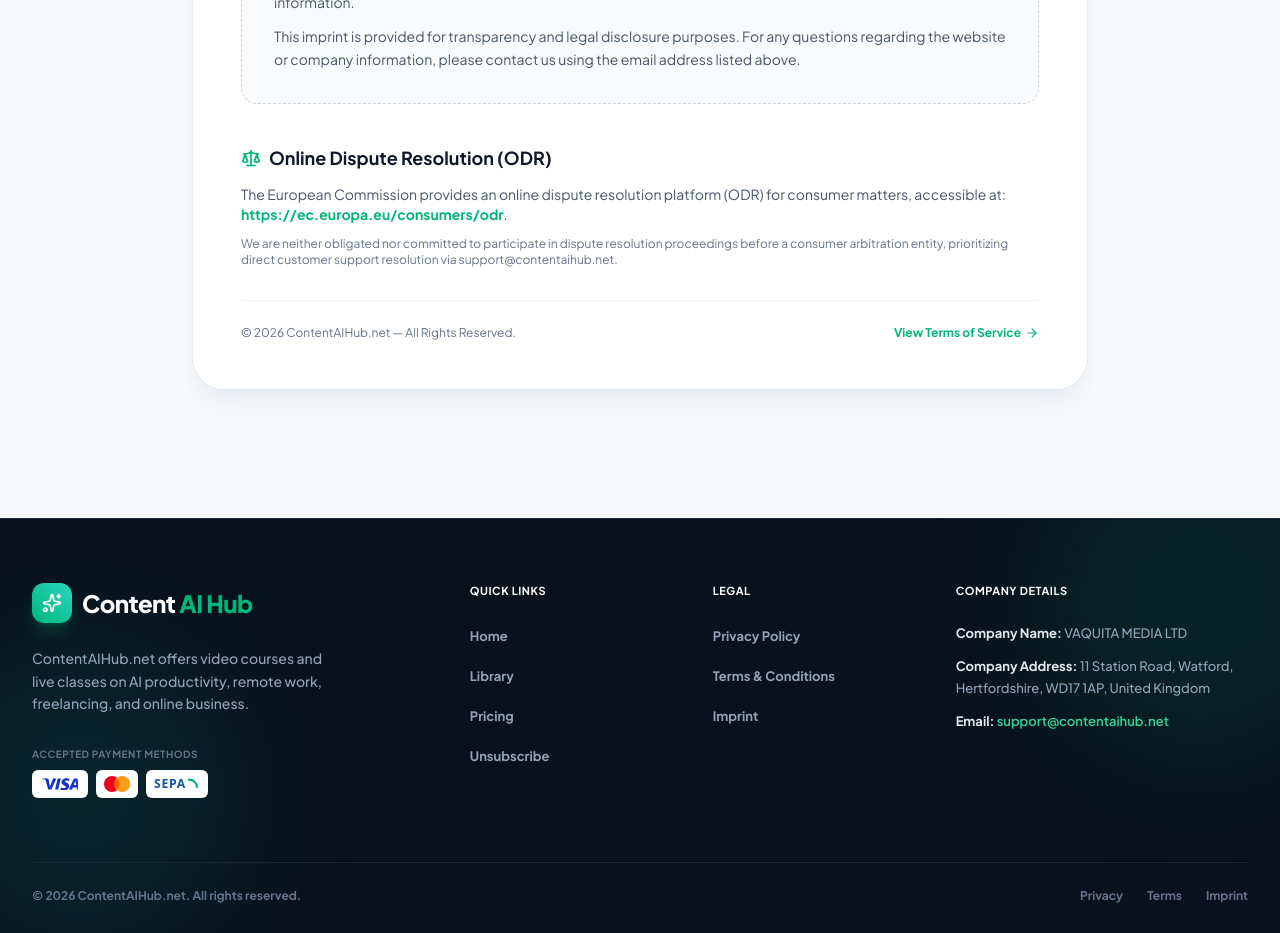
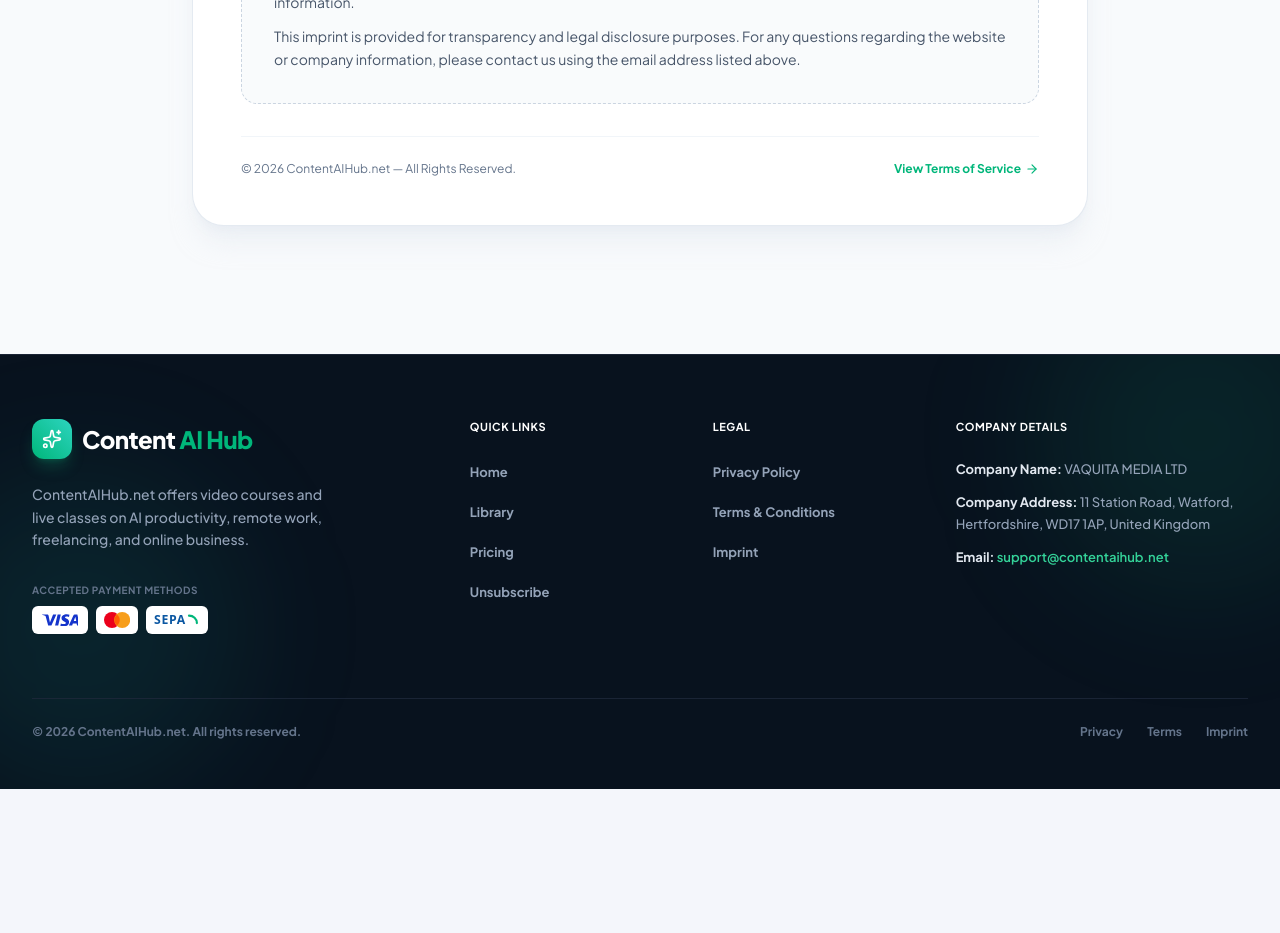
Before and after one commit to manishmcode/content-ai-hub, a React (Create React App) app: page /imprint in a window 1280 px wide. Shown: the part 1140-2073 px from the top of the page. After the commit the page ends 1929 px from the top, so only its background shows below. Built offline with nearby package versions, Linux system fonts and the light colour scheme.

Commit message:
remove online dispute resolution section from ImprintPage

```diff
--- a/src/pages/ImprintPage.tsx
+++ b/src/pages/ImprintPage.tsx
@@ -155,22 +155,7 @@
               </div>
             </div>
 
-            {/* Consumer Dispute Resolution */}
-            <div className="space-y-3 pt-2">
-              <h2 className="text-lg font-bold text-slate-900 flex items-center gap-2">
-                <Scale className="w-5 h-5 text-[#00B67A]" />
-                Online Dispute Resolution (ODR)
-              </h2>
-              <p className="text-xs sm:text-sm text-slate-600 leading-relaxed">
-                The European Commission provides an online dispute resolution platform (ODR) for consumer matters, accessible at:{' '}
-                <a href="https://ec.europa.eu/consumers/odr" target="_blank" rel="noopener noreferrer" className="text-[#00B67A] font-bold hover:underline">
-                  https://ec.europa.eu/consumers/odr
-                </a>.
-              </p>
-              <p className="text-xs text-slate-500">
-                We are neither obligated nor committed to participate in dispute resolution proceedings before a consumer arbitration entity, prioritizing direct customer support resolution via {COMPANY.email}.
-              </p>
-            </div>
+
 
             <section className="pt-6 border-t border-slate-100 flex flex-col sm:flex-row items-center justify-between gap-4 text-xs text-slate-500">
               <span>© {new Date().getFullYear()} ContentAIHub.net — All Rights Reserved.</span>
```
Also changed, not shown: 1 other file (tests, documents, lock files or other folders).
